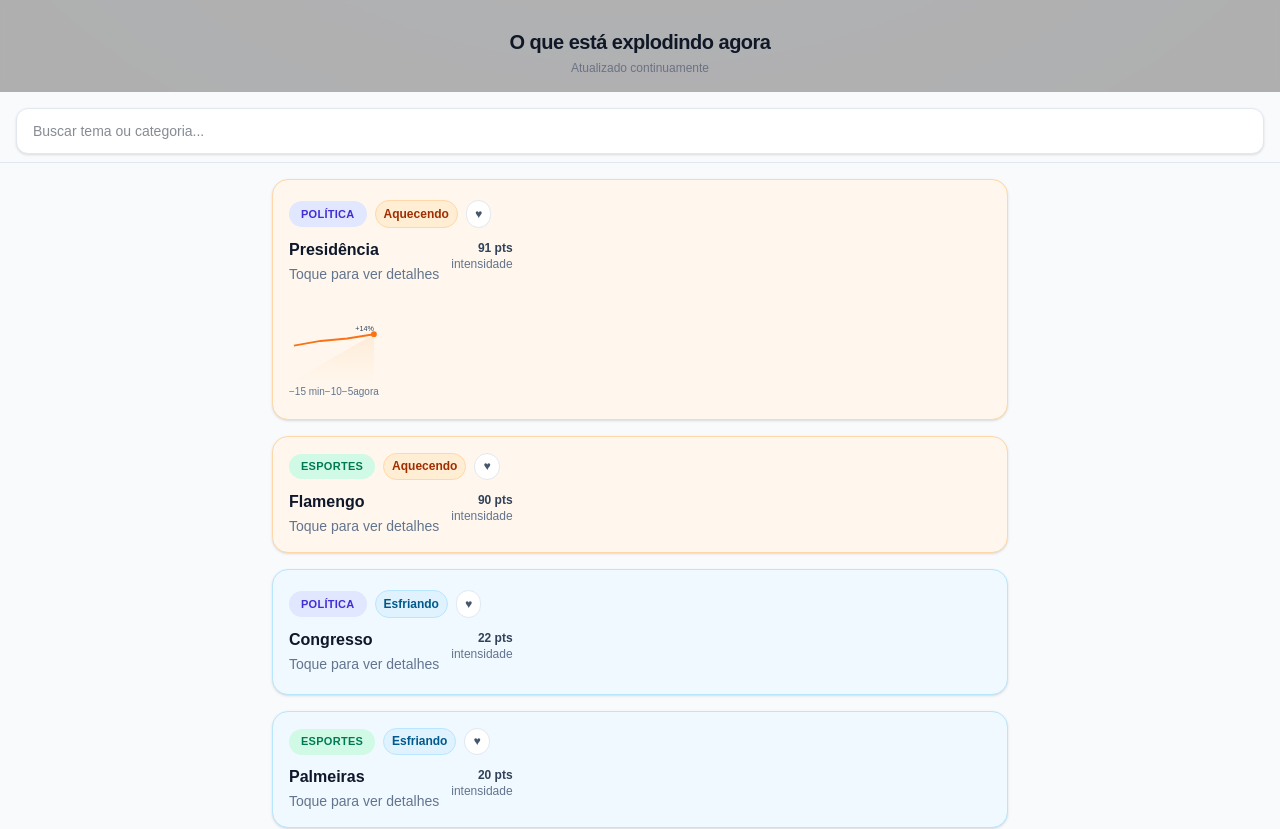
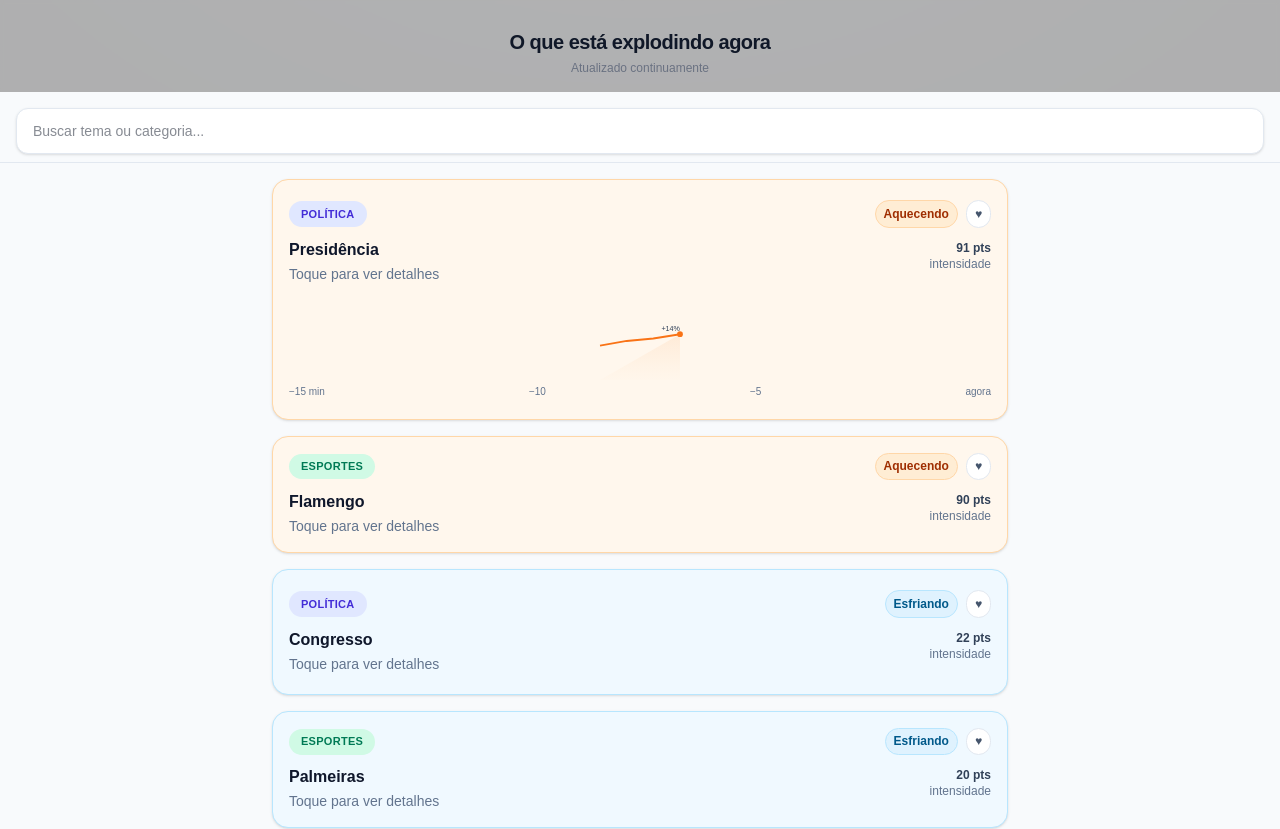
Before and after one commit to AdminAuditavel/com, a Next.js app in the folder com-web/: page / in a window 1280 px wide. Shown: the top 829 px of the page. Built offline with nearby package versions, Linux system fonts and the light colour scheme.

Commit message:
Refactor BubbleBoard component to remove framer-motion

```diff
--- a/com-web/src/app/components/BubbleBoard.tsx
+++ b/com-web/src/app/components/BubbleBoard.tsx
@@ -2,7 +2,6 @@
 
 import { useEffect, useMemo, useState, useRef, useCallback } from "react";
 import TopicModal, { type TopicDetail } from "@/app/components/TopicModal";
-import { motion, AnimatePresence, useMotionValue, useTransform } from "framer-motion";
 
 type Bubble = {
   id: string;
@@ -224,11 +223,8 @@ export default function BubbleBoard() {
     const likedState = liked[b.id];
 
     return (
-      <motion.button
-        layout
+      <div
         key={`${group}-${b.id}`}
-        type="button"
-        onClick={() => setSelected(asDetail(b))}
         className={[
           "w-full text-left rounded-2xl border shadow-sm",
           "flex flex-col gap-3",
@@ -238,6 +234,7 @@ export default function BubbleBoard() {
           accent.border,
           cardSizes(idx),
         ].join(" ")}
+        onClick={() => setSelected(asDetail(b))}
       >
         <div className="flex items-center justify-between gap-2">
           <span
@@ -297,18 +294,15 @@ export default function BubbleBoard() {
             />
           </div>
         )}
-      </motion.button>
+      </div>
     );
   };
 
   const scrollRef = useRef<HTMLDivElement | null>(null);
-  const y = useMotionValue(0);
-  const opacity = useTransform(y, [0, 60], [1, 0.92]);
-
   const onScroll = useCallback(() => {
-    if (!scrollRef.current) return;
-    y.set(scrollRef.current.scrollTop);
-  }, [y]);
+    // placeholder in case we need scroll handling later
+    scrollRef.current?.scrollTop;
+  }, []);
 
   return (
     <>
@@ -328,23 +322,9 @@ export default function BubbleBoard() {
           className="mx-auto flex w-full max-w-3xl flex-col gap-4 px-4 pb-12 pt-4 overflow-y-auto"
           style={{ minHeight: "calc(100vh - 80px)" }}
         >
-          <AnimatePresence initial={false}>
-            {grouped.hot.map((b, idx) => (
-              <motion.div key={`hot-${b.id}`} layout style={{ opacity }}>
-                {renderCard(b, idx, "hot")}
-              </motion.div>
-            ))}
-            {grouped.cool.map((b, idx) => (
-              <motion.div key={`cool-${b.id}`} layout style={{ opacity }}>
-                {renderCard(b, idx, "cool")}
-              </motion.div>
-            ))}
-            {grouped.steady.map((b, idx) => (
-              <motion.div key={`steady-${b.id}`} layout style={{ opacity }}>
-                {renderCard(b, idx, "steady")}
-              </motion.div>
-            ))}
-          </AnimatePresence>
+          {grouped.hot.length > 0 && grouped.hot.map((b, idx) => renderCard(b, idx, "hot"))}
+          {grouped.cool.length > 0 && grouped.cool.map((b, idx) => renderCard(b, idx, "cool"))}
+          {grouped.steady.length > 0 && grouped.steady.map((b, idx) => renderCard(b, idx, "steady"))}
         </div>
       </div>
 
```
